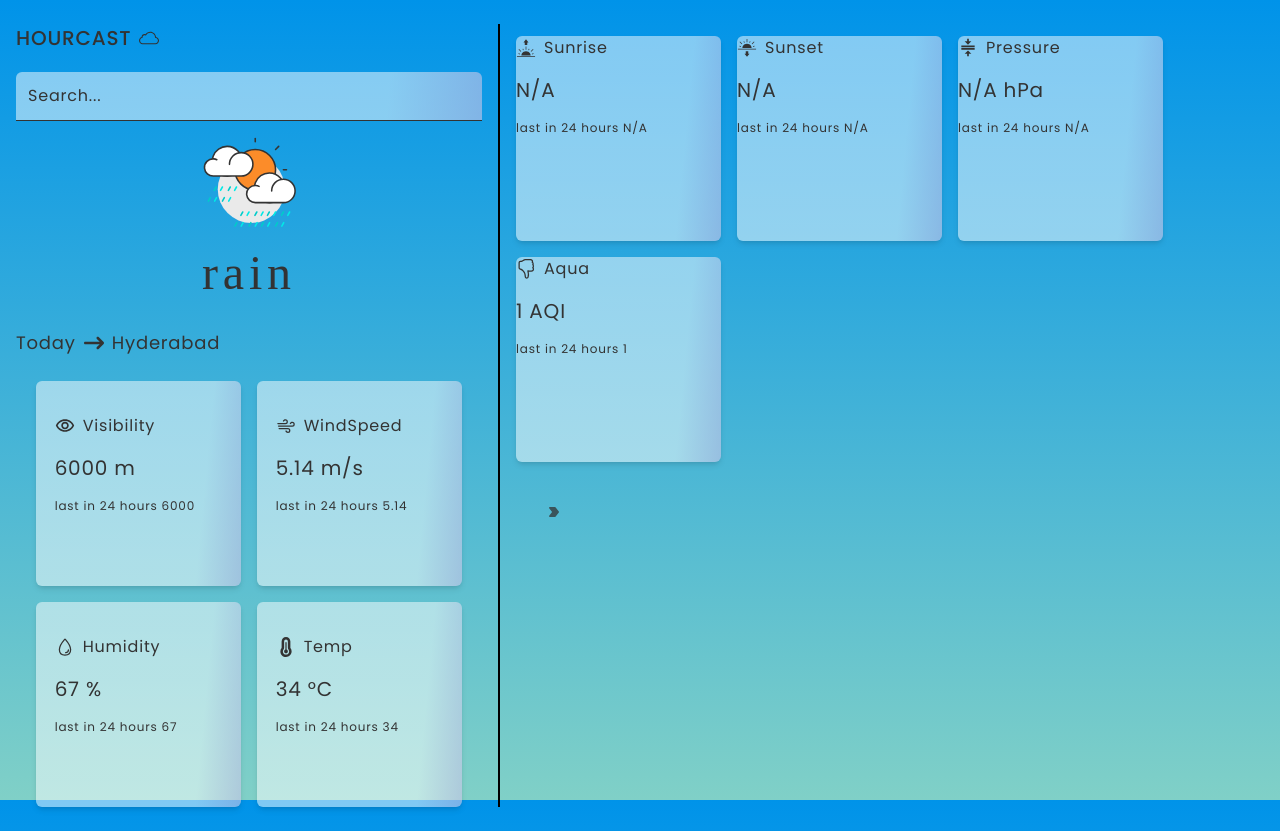
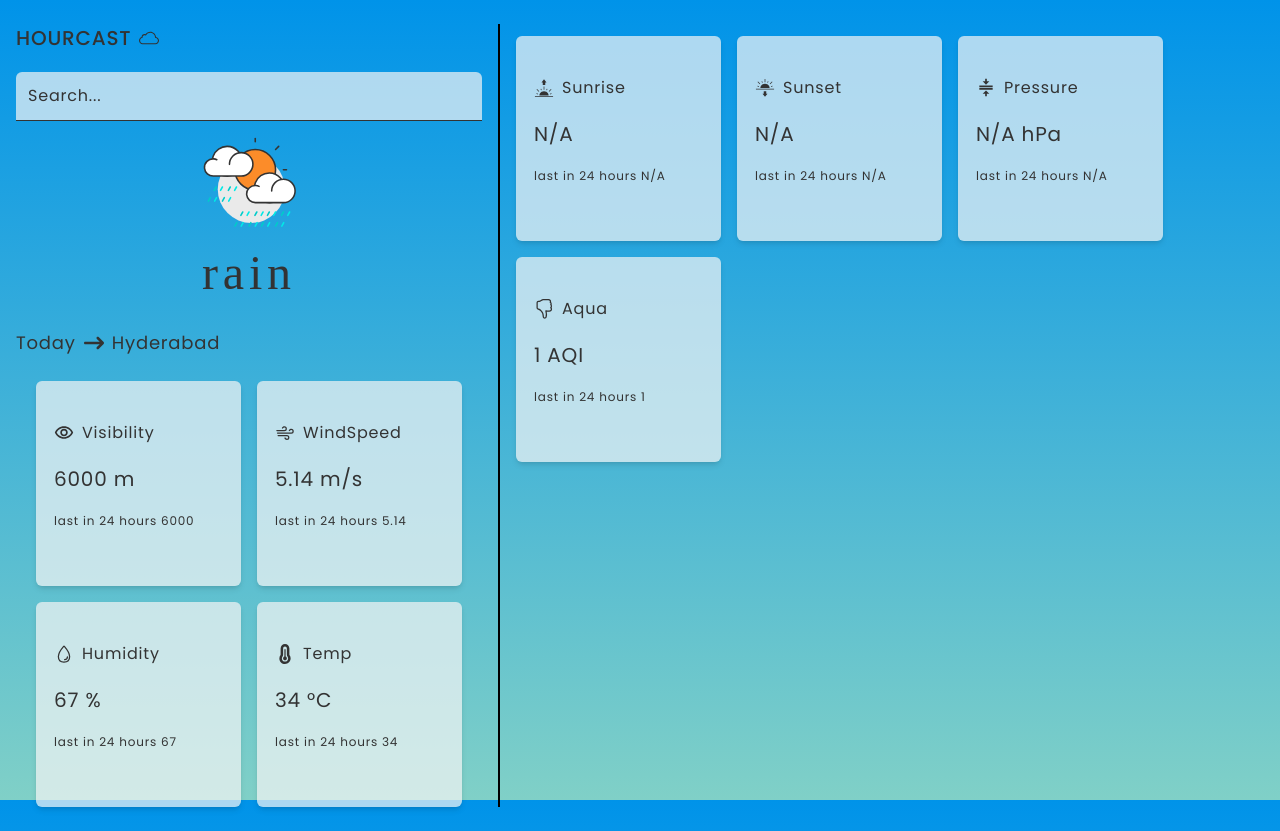
Before and after one commit to shivakumar-ui-max/HourForcast, a React (Vite) app: page / in a window 1280 px wide. Built offline with nearby package versions, Linux system fonts and the light colour scheme; a web font is replaced by a local one.

Commit message:
changed some features again

```diff
--- a/src/components/HouralyCard.jsx
+++ b/src/components/HouralyCard.jsx
@@ -31,14 +31,16 @@ const HouralyCard = () => {
    return (
       <>
          <div className="mt-10">
-            <div className="flex gap-2 items-center">
-               <h2 className="text-lg">{data.cod === "200" && "HOURLY"} </h2>
-               <div className="flex items-center">
-                  <RightArrow className="Left-Arrow" size={20} />
-                  <RightArrow className="Right-Arrow" size={20} />
+            {data.cod === "200" && (
+               <div className="flex gap-2 items-center">
+                  <h2 className="text-lg">HOURALY </h2>
+                  <div className="flex items-center">
+                     <RightArrow className="Left-Arrow" size={20} />
+                     <RightArrow className="Right-Arrow" size={20} />
+                  </div>
                </div>
-            </div>
-            <div className="mini-cards flex gap-5 mt-5 pb-2  overflow-x-scroll rounded-md">
+            )}
+            <div className="mini-cards flex gap-5 mt-5 pb-2 transition-all ease-linear overflow-x-scroll rounded-md">
                {dailyData.item &&
                   dailyData.item.map((houralyItem, index) => {
                      const time = houralyItem?.dt ?? "02:30:AM";
--- a/src/components/LeftCard.jsx
+++ b/src/components/LeftCard.jsx
@@ -47,17 +47,19 @@ const LeftCard = () => {
                const Icon = item.icon;
                return (
                   <div
-                     className="card max-w-[155px] w-full lg:max-w-[205px] lg:h-[205px] lg:shrink-0 rounded-md shadow-md px-[4%] py-[7%]"
+                     className="card max-w-[155px] w-full lg:max-w-[205px] lg:h-[205px] lg:shrink-0 rounded-md shadow-md px-[1.125rem] py-[1.5rem]"
                      key={index}
                   >
-                     <div className="icon flex items-center gap-2">
+                     <div className="icon flex items-center gap-2 lg:mt-4">
                         <Icon className="w-[20px] h-[20px] shrink-0" />
                         <span className="text-base">{item.name}</span>
                      </div>
-                     <h2 className="text-xl my-4">
+                     <h2 className="text-xl my-4 lg:mt-5">
                         {item.value} {item.unit}
                      </h2>
-                     <p className="text-xs">last in 24 hours {item.value}</p>
+                     <p className="text-xs lg:mt-5">
+                        last in 24 hours {item.value}
+                     </p>
                   </div>
                );
             })}
--- a/src/components/RightCard.jsx
+++ b/src/components/RightCard.jsx
@@ -48,17 +48,19 @@ const RightCard = () => {
                const Icon = item.icon;
                return (
                   <div
-                     className="card max-w-[155px] w-full lg:max-w-[205px] lg:h-[205px] lg:shrink-0 rounded-md shadow-md px-[4%] py-[7%] lg:p-0"
+                     className="card max-w-[155px] w-full lg:max-w-[205px] lg:h-[205px] lg:shrink-0 rounded-md shadow-md px-[1.125rem] py-[1.5rem]"
                      key={index}
                   >
-                     <div className="icon flex items-center gap-2">
+                     <div className="icon flex items-center gap-2 lg:mt-4">
                         <Icon className="w-[20px] h-[20px] shrink-0" />
                         <span className="text-base">{item.name}</span>
                      </div>
-                     <h2 className="text-xl my-4">
+                     <h2 className="text-xl my-4 lg:mt-5">
                         {item.value} {item.unit}
                      </h2>
-                     <p className="text-xs">last in 24 hours {item.value}</p>
+                     <p className="text-xs lg:mt-5">
+                        last in 24 hours {item.value}
+                     </p>
                   </div>
                );
             })}
--- a/src/index.css
+++ b/src/index.css
@@ -44,12 +44,13 @@
    }
 
    .card {
-      /* background: rgba(245, 245, 245, 0.7); */
-      background: linear-gradient(
-         275.41deg,
-         rgb(98, 81, 184) -80%,
-         rgba(255, 255, 255, 0.5) 20.5%
-      );
+      background: rgba(245, 245, 245, 0.7);
+      /* background: linear-gradient(
+         325.41deg,
+         rgba(98, 81, 184, 0.9) -400.5%,
+         rgba(255, 255, 255, 0.7) 80%,
+         rgba(98, 81, 184, 0.9) 180.5%
+      ); */
    }
 
    .Right-Arrow {
--- a/vite.config.js
+++ b/vite.config.js
@@ -6,5 +6,6 @@ export default defineConfig({
    plugins: [react()],
    server: {
       port: 3000,
+      host: "0.0.0.0",
    },
 });
```
